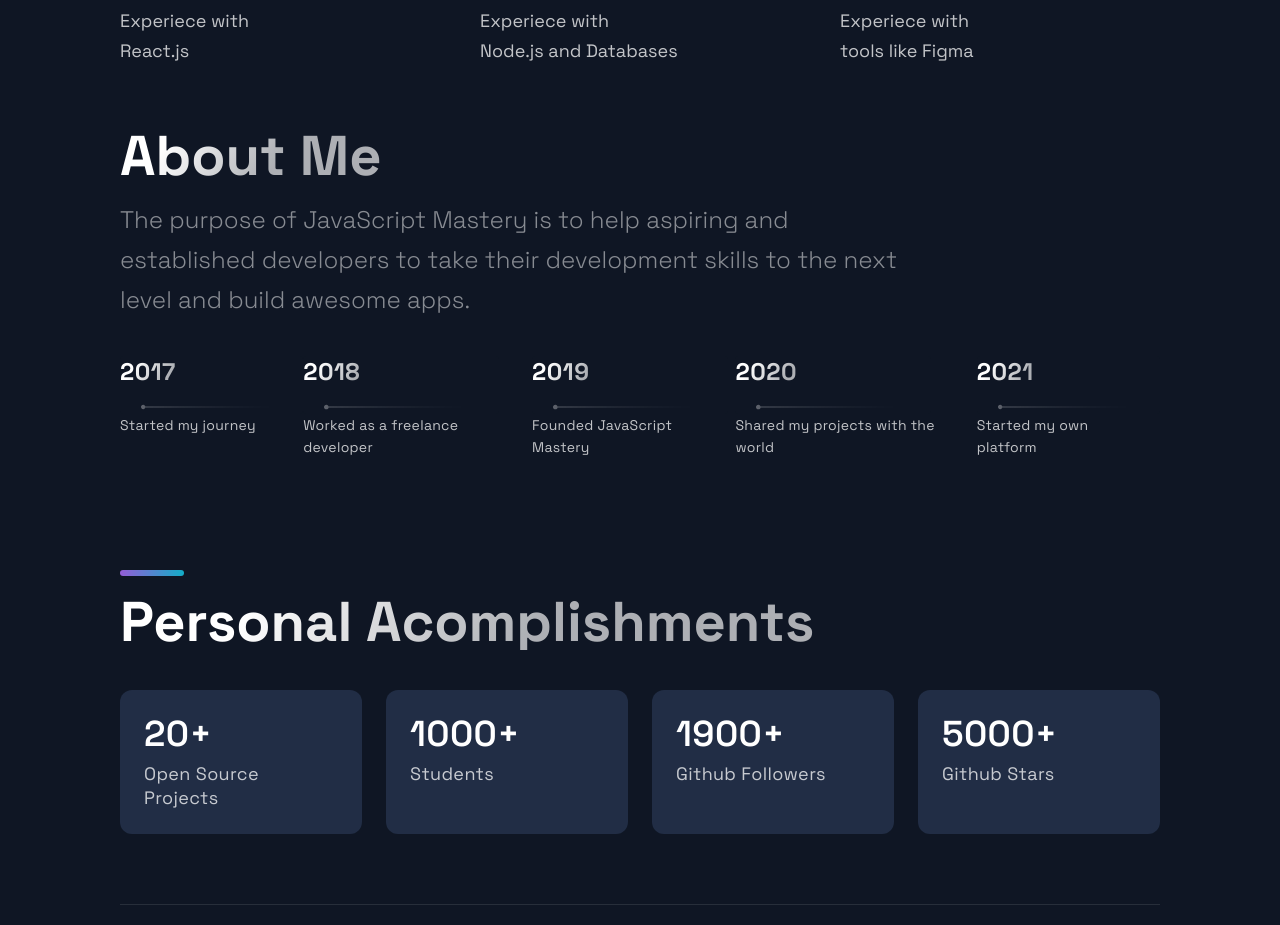
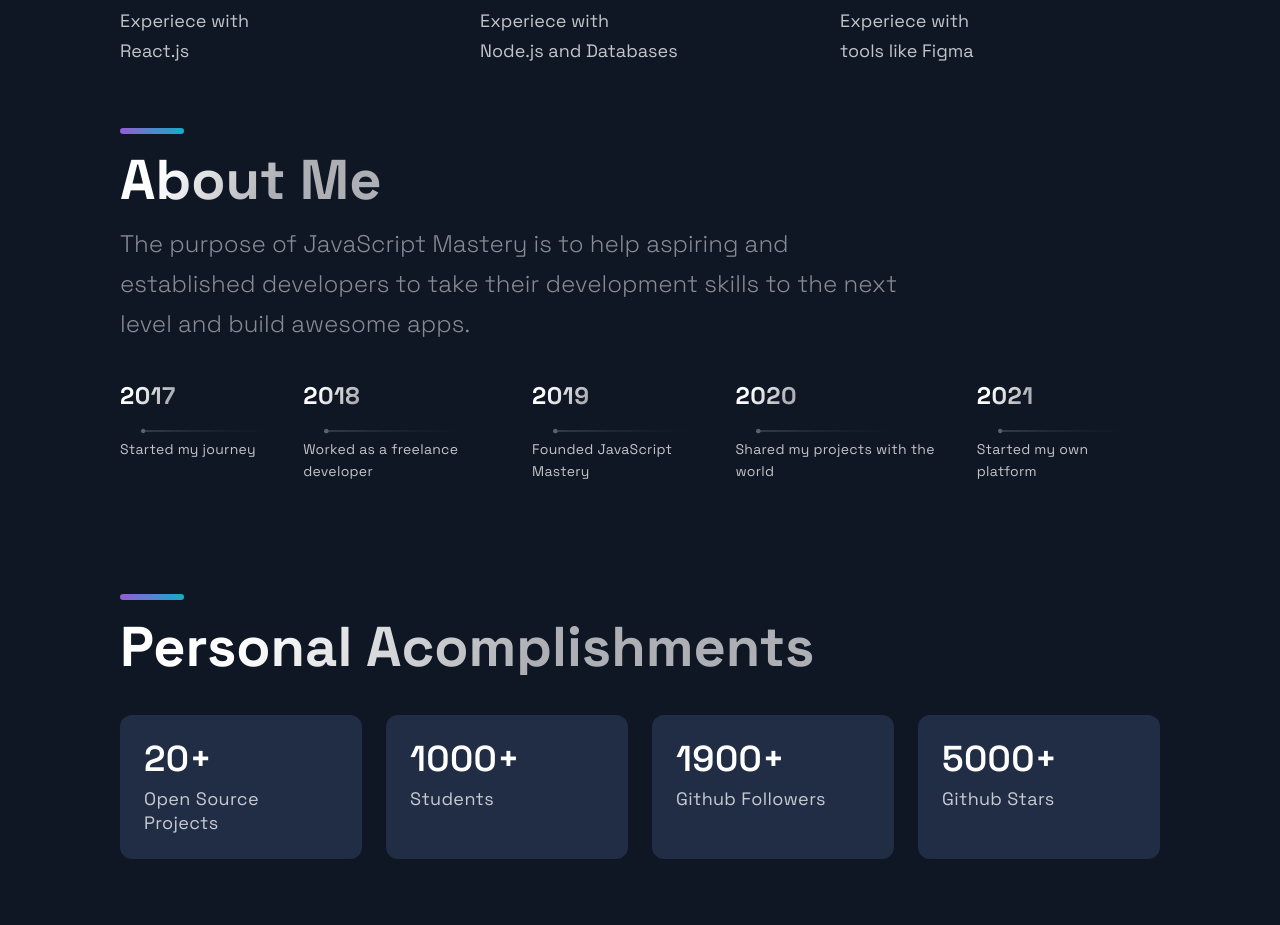
Before and after one commit to prathibha97/portfolio, a Next.js app: page / in a window 1280 px wide. Shown: the part 2669-3594 px from the top of the page. Built offline with nearby package versions, Linux system fonts and the light colour scheme.

Commit message:
add Section divider

```diff
--- a/src/components/TimeLine/TimeLine.jsx
+++ b/src/components/TimeLine/TimeLine.jsx
@@ -44,6 +44,8 @@ const Timeline = () => {
 
   return (
     <Section id='about'>
+      <SectionDivider />
+      <br />
       <SectionTitle>About Me</SectionTitle>
       <SectionText>
         The purpose of JavaScript Mastery is to help aspiring and established developers to take their development skills to the next level and build awesome apps.
```
